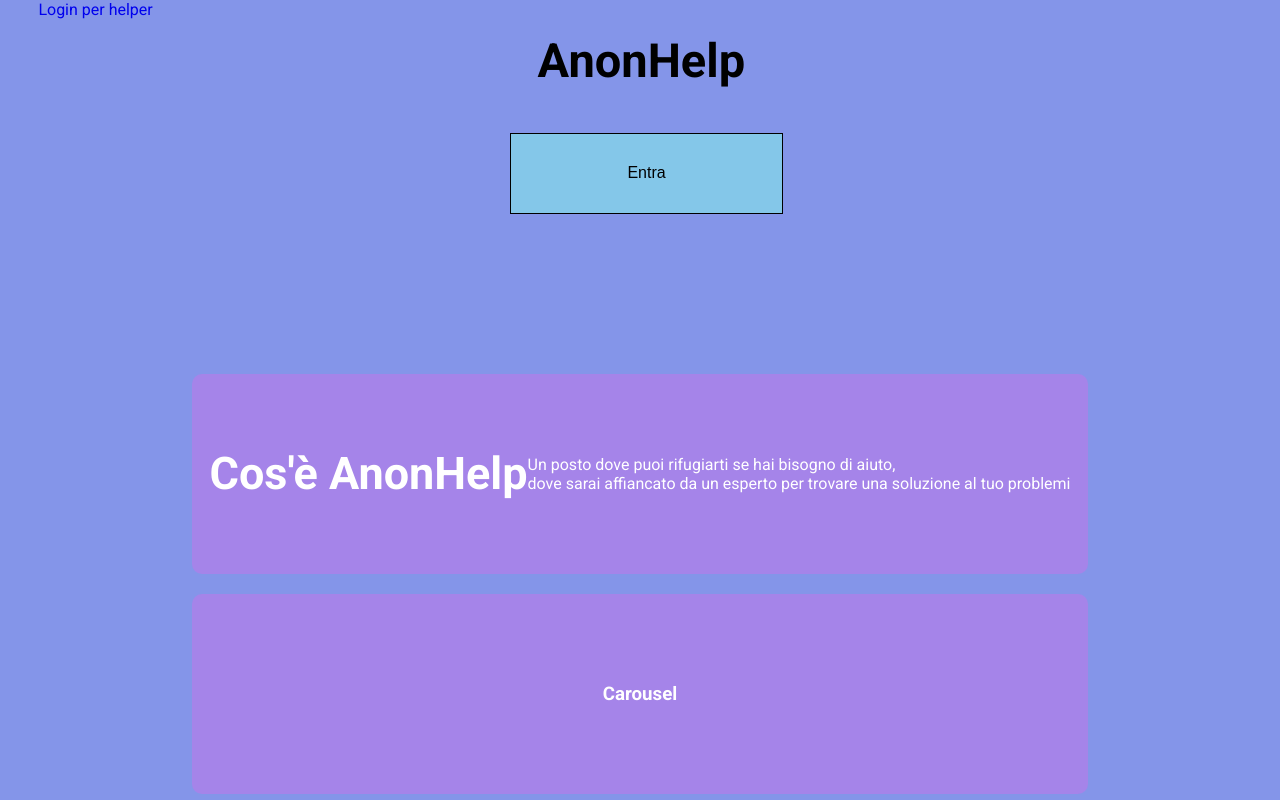
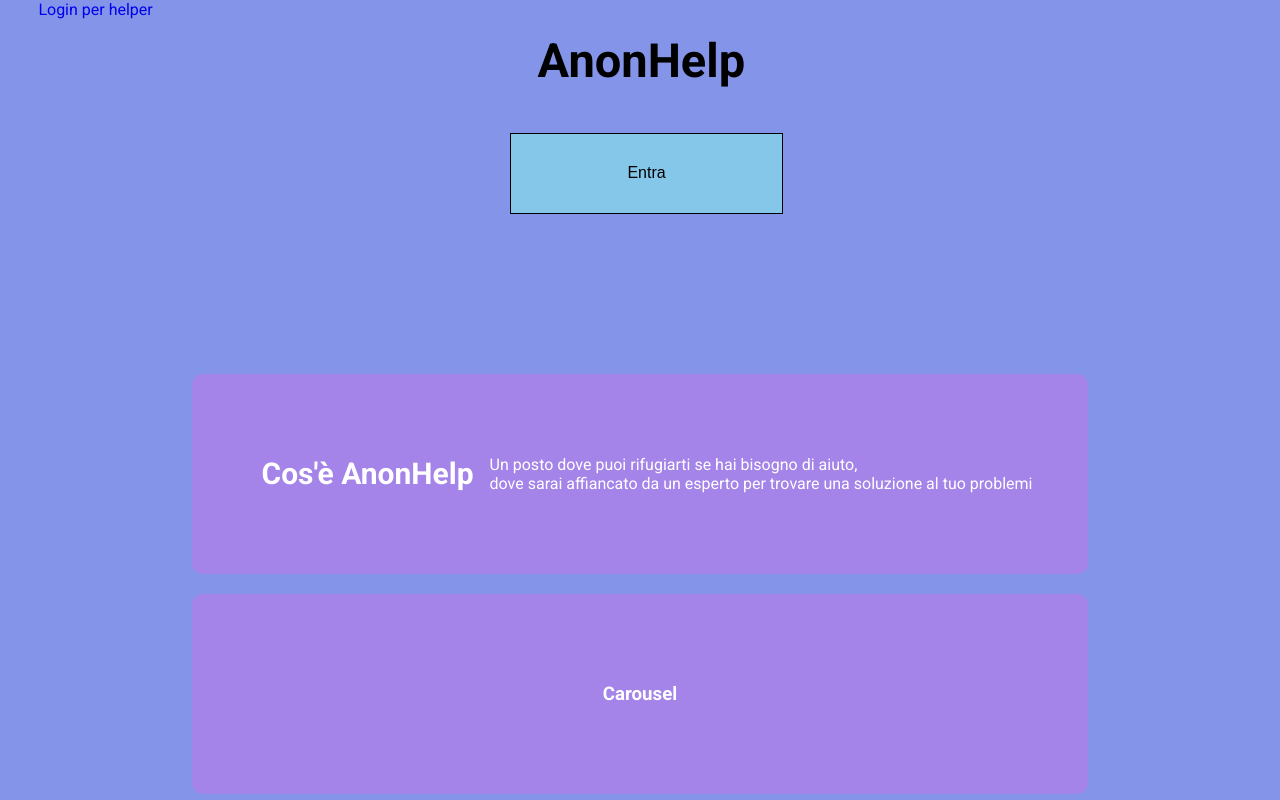
Before and after one commit to Rayan5623/AnonHelp, a plain HTML site: page index.html in a window 1280 px wide. Shown: the top 800 px of the page. Drawn offline with Linux system fonts and the light colour scheme.

Commit message:
edit win

```diff
--- a/scrollAn.css
+++ b/scrollAn.css
@@ -28,5 +28,13 @@
 }
 
 .box h2{
-    font-size: 45px;
+    font-size: 30px;
+    padding-left: 1em;
+
 }
+
+.box p{
+    padding-left: 1em;
+    padding-right: 1em;
+    margin-top: 1em;
+}
```
